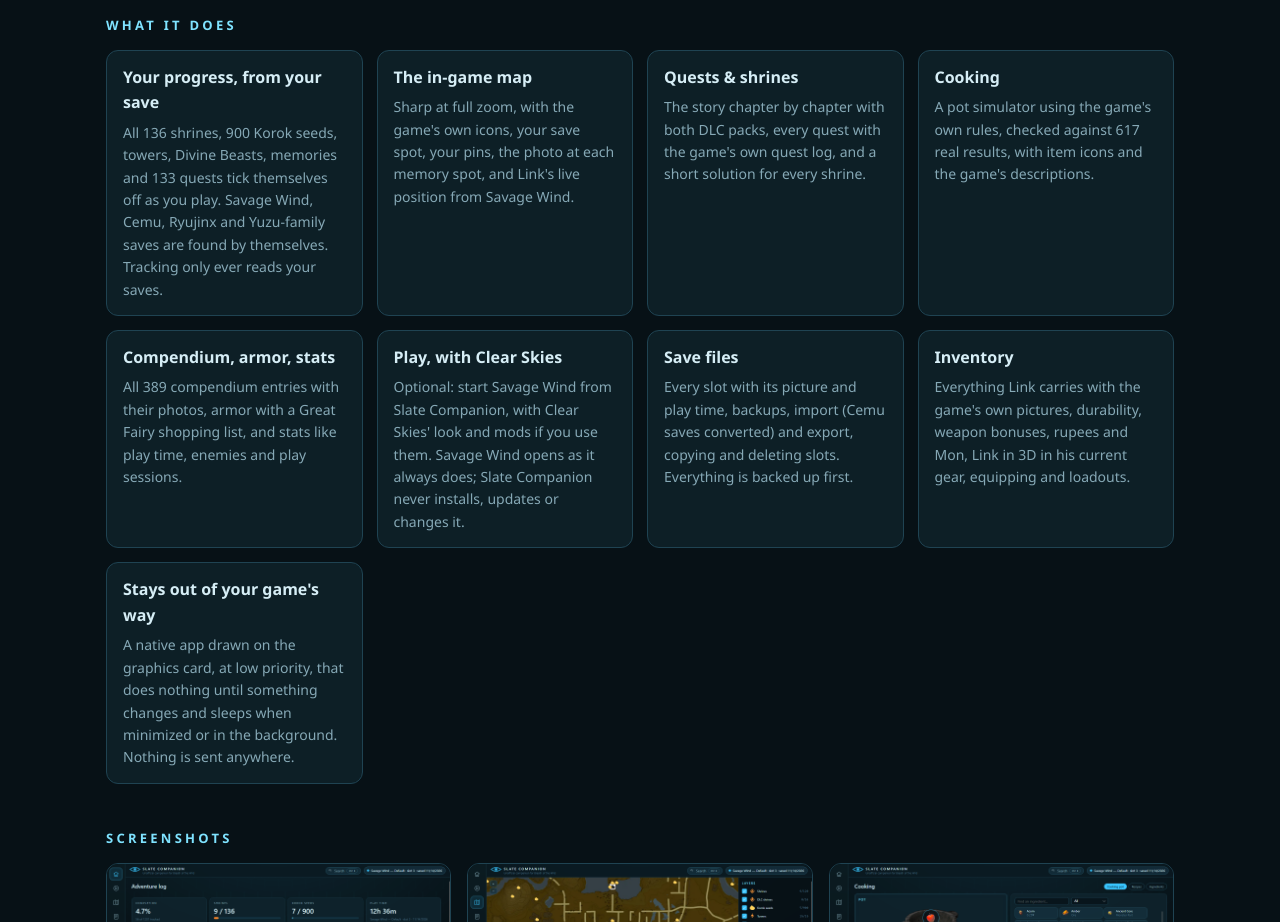
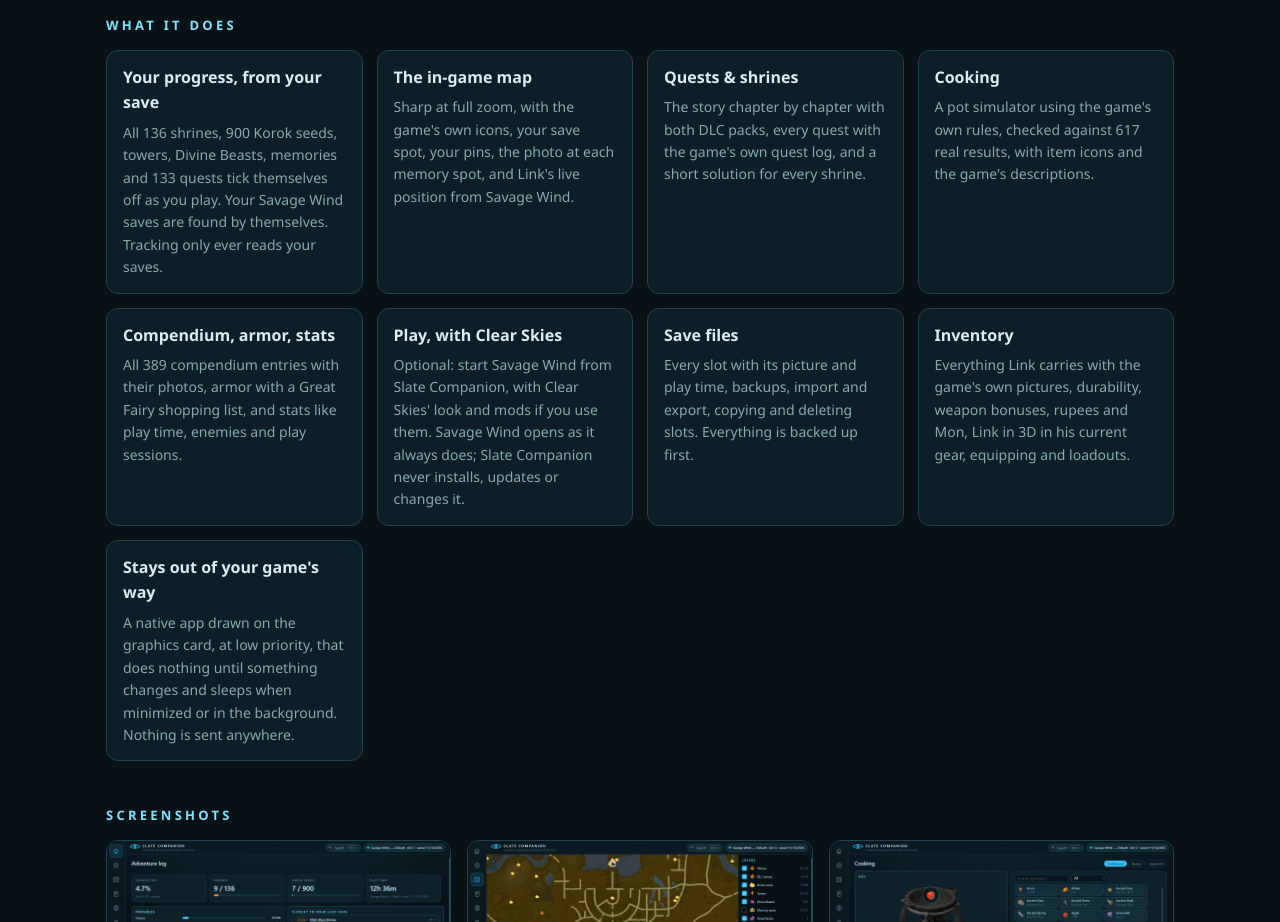
Before and after one commit to devall96/SlateCompanion, a plain HTML site: page docs/index.html in a window 1280 px wide. Shown: the part 1420-2342 px from the top of the page. Drawn offline with Linux system fonts and the light colour scheme; no server answers.

Commit message:
Describe Slate Companion as Savage Wind only
Remove Cemu, Ryujinx and Yuzu save support claims from the README and the Pages site.

Co-Authored-By: Claude Opus 5.5 <noreply@anthropic.com>
Claude-Session: https://claude.ai/code/session_018DC6FynFmBahjsH3SGDMTh

```diff
--- a/docs/index.html
+++ b/docs/index.html
@@ -117,13 +117,13 @@
 
   <h2>WHAT IT DOES</h2>
   <div class="features">
-    <div class="feature"><h3>Your progress, from your save</h3><p>All 136 shrines, 900 Korok seeds, towers, Divine Beasts, memories and 133 quests tick themselves off as you play. Savage Wind, Cemu, Ryujinx and Yuzu-family saves are found by themselves. Tracking only ever reads your saves.</p></div>
+    <div class="feature"><h3>Your progress, from your save</h3><p>All 136 shrines, 900 Korok seeds, towers, Divine Beasts, memories and 133 quests tick themselves off as you play. Your Savage Wind saves are found by themselves. Tracking only ever reads your saves.</p></div>
     <div class="feature"><h3>The in-game map</h3><p>Sharp at full zoom, with the game's own icons, your save spot, your pins, the photo at each memory spot, and Link's live position from Savage Wind.</p></div>
     <div class="feature"><h3>Quests &amp; shrines</h3><p>The story chapter by chapter with both DLC packs, every quest with the game's own quest log, and a short solution for every shrine.</p></div>
     <div class="feature"><h3>Cooking</h3><p>A pot simulator using the game's own rules, checked against 617 real results, with item icons and the game's descriptions.</p></div>
     <div class="feature"><h3>Compendium, armor, stats</h3><p>All 389 compendium entries with their photos, armor with a Great Fairy shopping list, and stats like play time, enemies and play sessions.</p></div>
     <div class="feature"><h3>Play, with Clear Skies</h3><p>Optional: start Savage Wind from Slate Companion, with Clear Skies' look and mods if you use them. Savage Wind opens as it always does; Slate Companion never installs, updates or changes it.</p></div>
-    <div class="feature"><h3>Save files</h3><p>Every slot with its picture and play time, backups, import (Cemu saves converted) and export, copying and deleting slots. Everything is backed up first.</p></div>
+    <div class="feature"><h3>Save files</h3><p>Every slot with its picture and play time, backups, import and export, copying and deleting slots. Everything is backed up first.</p></div>
     <div class="feature"><h3>Inventory</h3><p>Everything Link carries with the game's own pictures, durability, weapon bonuses, rupees and Mon, Link in 3D in his current gear, equipping and loadouts.</p></div>
     <div class="feature"><h3>Stays out of your game's way</h3><p>A native app drawn on the graphics card, at low priority, that does nothing until something changes and sleeps when minimized or in the background. Nothing is sent anywhere.</p></div>
   </div>
```
Also changed, not shown: 1 other file.
